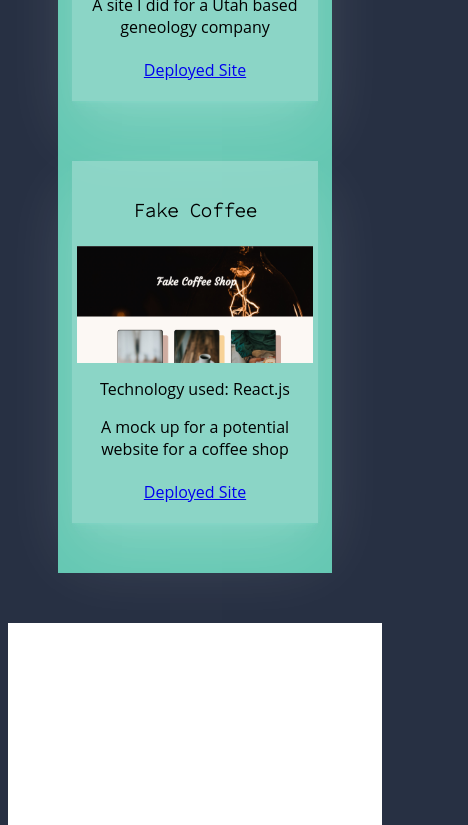
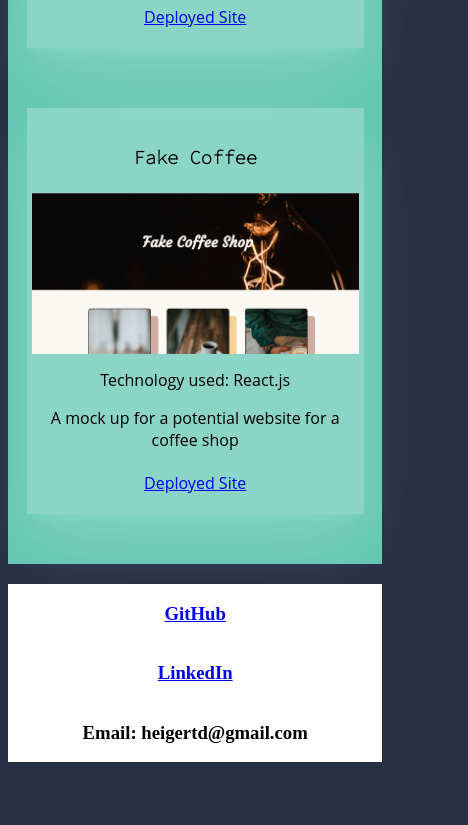
Before and after one commit to heigertd/react-portfolio, a React (Create React App) app: page / in a window 390 px wide. Shown: the part 5385-6210 px from the top of the page, 468 px wide, since content can reach past the window. After the commit the page ends 6155 px from the top, so only its background shows below. Built offline with nearby package versions, Linux system fonts and the light colour scheme.

Commit message:
mobile responsive

```diff
--- a/src/pages/About/about.css
+++ b/src/pages/About/about.css
@@ -64,3 +64,10 @@
     margin: 5px;
     text-align: center;
 }
+
+@media only screen and (max-width: 806px){
+    .about-section{
+        width: 96vw;
+        margin: 0;
+    }
+}
--- a/src/pages/Contact/Contact.js
+++ b/src/pages/Contact/Contact.js
@@ -4,11 +4,9 @@ import './contact.css'
 export default function Contact() {
     return (
         <div className='contact'>
-            <div className='content-div'>
-                <h3><a href='https://github.com/heigertd'>GitHub</a></h3>
-                <h3><a href='https://linkedin.com/in/devin-heigert-2459a319b'>LinkedIn</a></h3>
-                <h3>Email: heigertd@gmail.com</h3>
-            </div>
+            <h3><a href='https://github.com/heigertd'>GitHub</a></h3>
+            <h3><a href='https://linkedin.com/in/devin-heigert-2459a319b'>LinkedIn</a></h3>
+            <h3>Email: heigertd@gmail.com</h3>
         </div>
     )
 }
--- a/src/pages/Contact/contact.css
+++ b/src/pages/Contact/contact.css
@@ -2,16 +2,29 @@
     display: flex;
     flex-direction: row;
     text-align: center;
+    background-color: white;
 }
 
-.content-div{
+.content-content-div{
     display: flex;
-    flex-direction: row;
+    flex-direction: column;
     flex-wrap: wrap;
     align-items: center;
     justify-content: space-around;
+    padding: 20px 0px;
     height: 100%;
     width: 100%;
+    background-color: var(--highlight-color);
+}
 
-    background-color: white;
+
+@media only screen and (max-width: 806px){
+    .contact{
+        flex-direction: column;
+        width: 96vw;
+        margin: 0;
+
+    }
+
+
 }
--- a/src/pages/Portfolio/portfolio.css
+++ b/src/pages/Portfolio/portfolio.css
@@ -14,3 +14,10 @@
     background-color: var(--highlight-color);
     /* background-color: whitehigh; */
 }
+
+@media only screen and (max-width: 806px){
+    .portfolio-section{
+        width: 96vw;
+        margin: 20px 0;
+    }
+}
```
